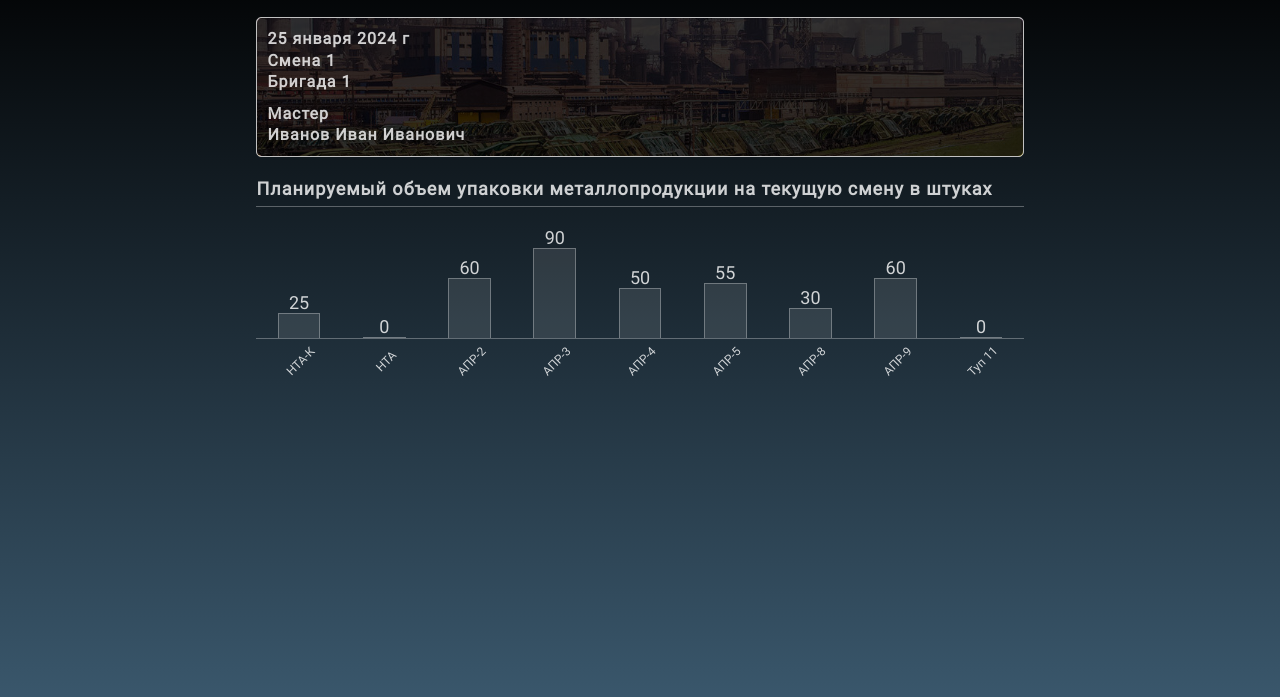
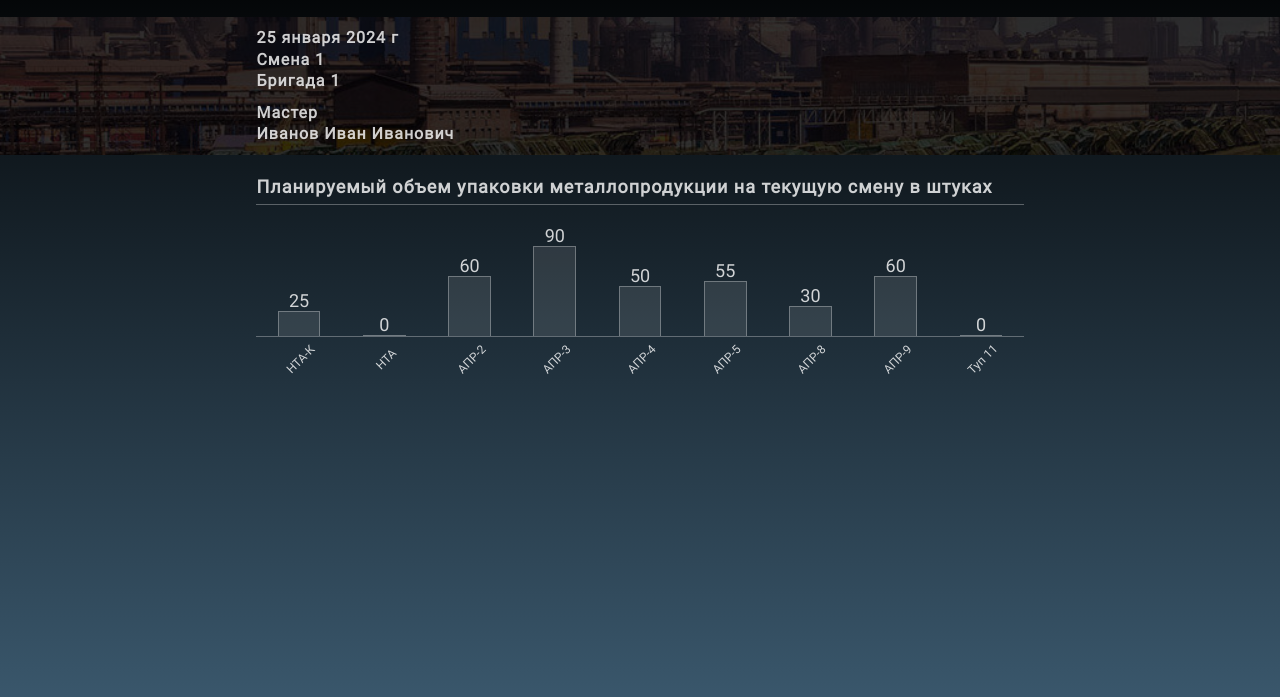
Before and after one commit to KonstantinSimusev/example, a plain HTML site: page index.html in a window 1280 px wide. Shown: the part 57-754 px from the top of the page. Drawn offline with Linux system fonts and the light colour scheme.

Commit message:
bugfix_008: style.css

```diff
--- a/styles.css/style.css
+++ b/styles.css/style.css
@@ -1,8 +1,8 @@
 .page {
+  color: rgb(255 255 255 / 0.8);
   background-color: #000;
   background-image: linear-gradient(#000, #3d5c72);
   block-size: 100vh;
-  color: rgb(255 255 255 / 0.8);
 }
 
 .header {
@@ -12,6 +12,10 @@
   gap: 5px;
   padding-block: 20px;
   color: rgb(255 255 255 / 0.5);
+}
+
+.logo {
+  inline-size: 25px;
 }
 
 .box {
@@ -38,34 +42,34 @@
 }
 
 .cover {
-  border: 1px solid #c1c1c1;
-  border-radius: 5px;
+  position: relative;
   display: grid;
   gap: 10px;
-  position: relative;
+  padding-block: 10px;
+  padding-inline: clamp(0.625rem, -5.757rem + 27.23vw, 18.75rem);
   background-image: url(../images/overlay.jpg);
+  background-repeat: no-repeat;
   background-position: center;
   background-size: cover;
-  background-repeat: no-repeat;
-  padding: 10px;
+  inline-size: calc(100% + 2 * (clamp(0.625rem, -5.757rem + 27.23vw, 18.75rem)));
+  right: clamp(0.625rem, -5.757rem + 27.23vw, 18.75rem);
 }
 
 .cover::after {
-  content: "";
-  border-radius: 5px;
+  content: '';
   position: absolute;
   inset: 0;
   display: block;
-  background-color: rgb(0 0 0 / 0.8);
+  background-color: rgb(0 0 0 / .8);
 }
 
 .cover__text {
+  position: relative;
+  z-index: 1;
   display: block;
-  position: relative;
   font-size: 16px;
-  z-index: 1;
+  line-height: 1.35;
   letter-spacing: 1px;
-  line-height: 1.35;
 }
 
 .chart {
@@ -77,8 +81,8 @@
   border-block-end: 1px solid rgb(255 255 255 / 0.3);
   padding-block-end: 5px;
   font-size: 18px;
+  line-height: 1.35;
   letter-spacing: 1px;
-  line-height: 1.35;
 }
 
 .chart__columns-list {
```
